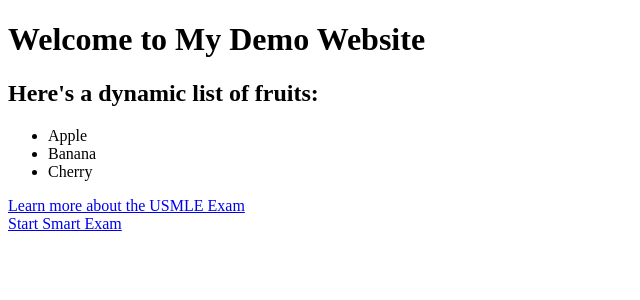
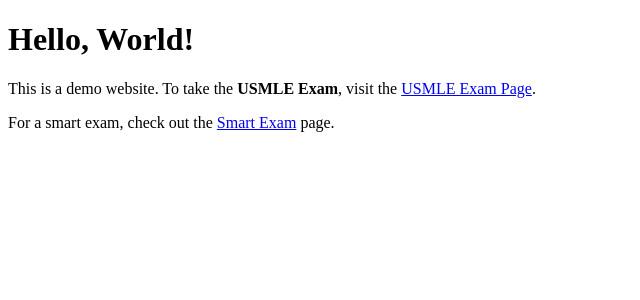
Before and after one commit to madvidd/my-demo-website, a Next.js app: page / in a window 1280 px wide. Shown: the top 300 px of the page, without its empty margins (0-640 px from the left). Built offline with nearby package versions, Linux system fonts and the light colour scheme.

Commit message:
Update index.js

```diff
--- a/pages/index.js
+++ b/pages/index.js
@@ -1,36 +1,16 @@
-import Link from 'next/link'; // Import Link for routing
+// pages/index.js
+import Link from 'next/link'; // Import Link from next/link
 
 export default function Home() {
-  const items = ['Apple', 'Banana', 'Cherry'];
-
   return (
     <div>
-      <header>
-        <h1>Welcome to My Demo Website</h1>
-      </header>
-
-      <main>
-        <h2>Here's a dynamic list of fruits:</h2>
-        <ul>
-          {items.map((item, index) => (
-            <li key={index}>{item}</li>
-          ))}
-        </ul>
-
-        {/* Link to USMLE Exam page */}
-        <div>
-          <Link href="/usmle">
-            <a>Learn more about the USMLE Exam</a> {/* Link to USMLE page */}
-          </Link>
-        </div>
-
-        {/* Link to Smart Exam page */}
-        <div>
-          <Link href="/smart-exam">
-            <a>Start Smart Exam</a> {/* Link to Smart Exam page */}
-          </Link>
-        </div>
-      </main>
+      <h1>Hello, World!</h1>
+      <p>
+        This is a demo website. To take the <strong>USMLE Exam</strong>, visit the <Link href="/usmle"><a>USMLE Exam Page</a></Link>.
+      </p>
+      <p>
+        For a smart exam, check out the <Link href="/smart-exam"><a>Smart Exam</a></Link> page.
+      </p>
     </div>
   );
 }
```
